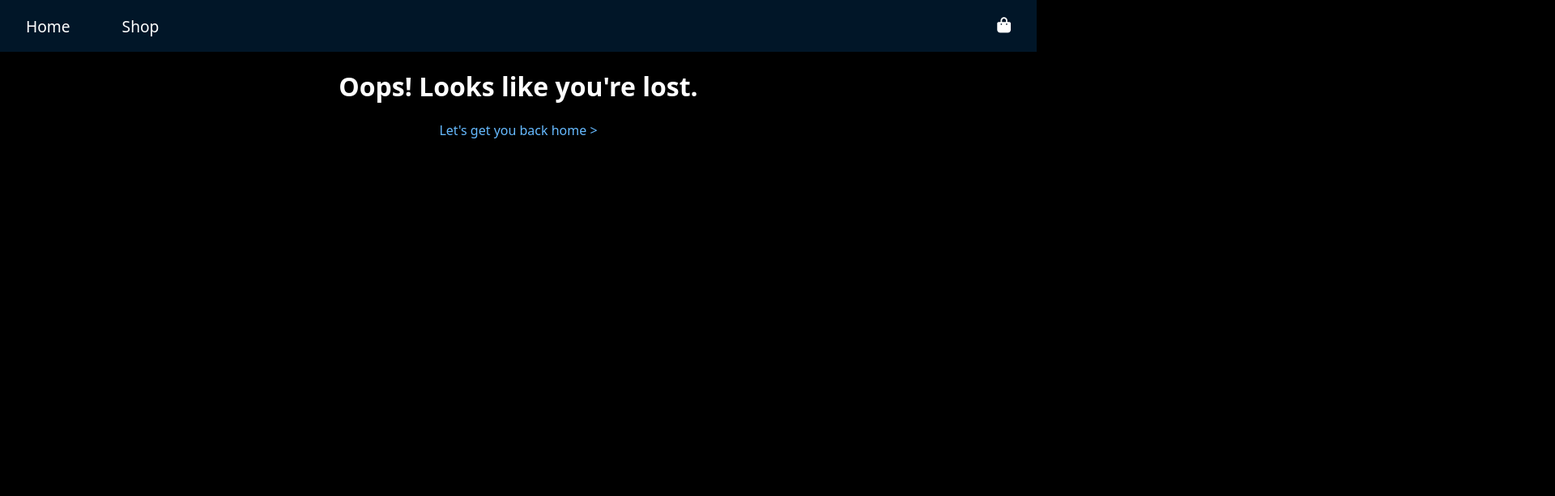
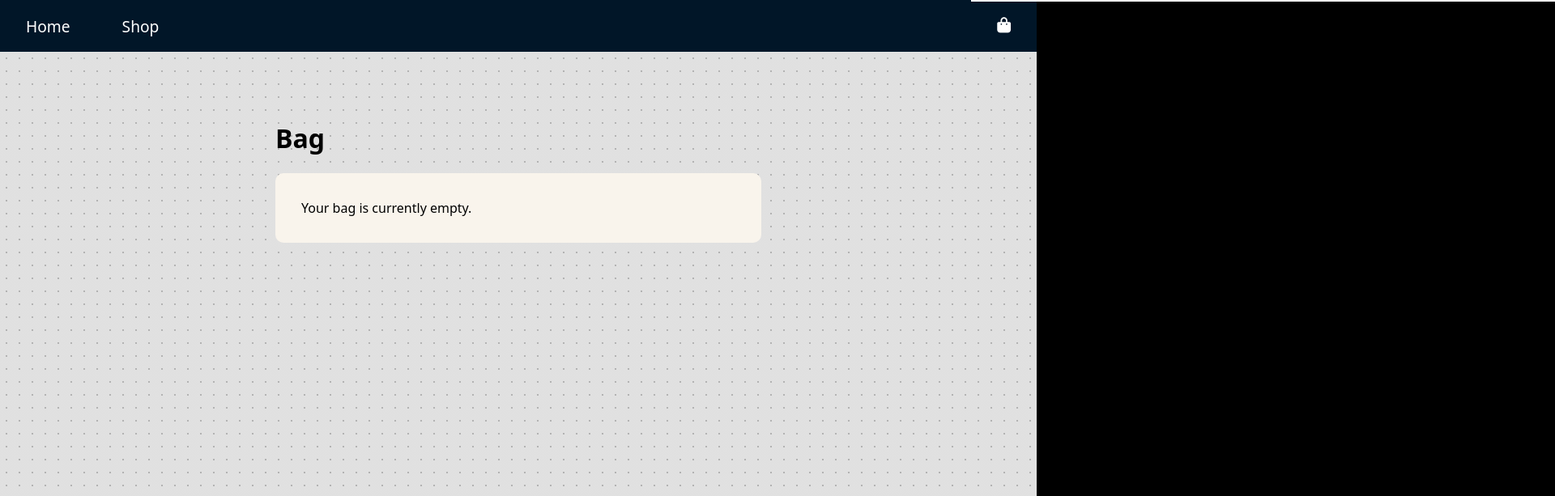
Before and after one commit to nguyenjessev/shopping-cart, a SvelteKit app: page /bag in a window 1280 px wide. Before the commit this address had no page. Shown: the top 613 px of the page at 81% size, 1920 px wide, since content can reach past the window. Built offline with nearby package versions, Linux system fonts and the light colour scheme.

Commit message:
Add adding items to bag

```diff
--- /dev/null
+++ b/src/lib/stores.js
@@ -0,0 +1,41 @@
+import { writable } from 'svelte/store';
+
+export const products = writable([
+  {
+    name: 'Model One',
+    price: 9999.99,
+    image: 'https://via.placeholder.com/400?text=Model+One',
+  },
+  {
+    name: 'Model Two',
+    price: 5999.99,
+    image: 'https://via.placeholder.com/400?text=Model+Two',
+  },
+  {
+    name: 'Model Three',
+    price: 7999.99,
+    image: 'https://via.placeholder.com/400?text=Model+Three',
+  },
+  {
+    name: 'Model Four',
+    price: 12999.99,
+    image: 'https://via.placeholder.com/400?text=Model+Four',
+  },
+  {
+    name: 'Model Five',
+    price: 1999.99,
+    image: 'https://via.placeholder.com/400?text=Model+Five',
+  },
+  {
+    name: 'Model Six',
+    price: 999.99,
+    image: 'https://via.placeholder.com/400?text=Model+Six',
+  },
+  {
+    name: 'Model Seven',
+    price: 2499.99,
+    image: 'https://via.placeholder.com/400?text=Model+Seven',
+  },
+]);
+
+export const bagItems = writable(new Map());
--- a/src/routes/+layout.svelte
+++ b/src/routes/+layout.svelte
@@ -15,8 +15,8 @@
   .container {
     display: flex;
     flex-direction: column;
-    max-height: 100vh;
-    max-height: 100dvh;
+    height: 100vh;
+    height: 100dvh;
     overflow: hidden;
   }
 </style>
--- a/src/routes/Navbar.svelte
+++ b/src/routes/Navbar.svelte
@@ -18,8 +18,8 @@
       <a href="/shop" class="nav-link">Shop</a>
     </li>
   </ul>
-  <div class:selected={$page.route.id === '/cart'}>
-    <a href="/cart" class="nav-link cart"
+  <div class:selected={$page.route.id === '/bag'}>
+    <a href="/bag" class="nav-link bag"
       ><i class="fa-solid fa-bag-shopping" /></a
     >
   </div>
--- /dev/null
+++ b/src/routes/bag/+page.svelte
@@ -0,0 +1,41 @@
+<script>
+  import { bagItems } from '$lib/stores.js';
+  import BagItem from './BagItem.svelte';
+</script>
+
+<div class="container">
+  <div class="content">
+    <h1>Bag</h1>
+    <div class="bag-items">
+      {#if !$bagItems.size}
+        Your bag is currently empty.
+      {:else}
+        {#each [...$bagItems] as bagItem}
+          <BagItem product={bagItem[0]} />
+        {/each}
+      {/if}
+    </div>
+  </div>
+</div>
+
+<style>
+  .container {
+    background: radial-gradient(hsl(0, 0%, 70%) 10%, hsl(0, 0%, 88%) 10%);
+    background-size: 2vmin 2vmin;
+    flex-grow: 1;
+    overflow: scroll;
+    padding: 8vmin 4vmin;
+  }
+
+  .content {
+    color: black;
+    margin: 0 auto;
+    max-width: 600px;
+  }
+
+  .bag-items {
+    background: hsl(40, 50%, 95%);
+    border-radius: 10px;
+    padding: 2rem;
+  }
+</style>
--- /dev/null
+++ b/src/routes/bag/BagItem.svelte
@@ -0,0 +1,13 @@
+<script>
+  import { bagItems } from '$lib/stores.js';
+
+  export let product;
+</script>
+
+<div>
+  {product.name}
+</div>
+
+<div>
+  {$bagItems.get(product)}
+</div>
--- a/src/routes/cart/+page.svelte
+++ /dev/null
@@ -1 +0,0 @@
-<h1>Hello, cart!</h1>
--- a/src/routes/shop/+page.svelte
+++ b/src/routes/shop/+page.svelte
@@ -1,59 +1,21 @@
 <script>
   import ProductTile from './ProductTile.svelte';
-
-  const products = [
-    {
-      name: 'Model One',
-      price: 9999.99,
-      image: 'https://via.placeholder.com/400?text=Model+One',
-      id: Symbol('Model One'),
-    },
-    {
-      name: 'Model Two',
-      price: 5999.99,
-      image: 'https://via.placeholder.com/400?text=Model+Two',
-      id: Symbol('Model Two'),
-    },
-    {
-      name: 'Model Three',
-      price: 7999.99,
-      image: 'https://via.placeholder.com/400?text=Model+Three',
-      id: Symbol('Model Three'),
-    },
-    {
-      name: 'Model Four',
-      price: 12999.99,
-      image: 'https://via.placeholder.com/400?text=Model+Four',
-      id: Symbol('Model Four'),
-    },
-    {
-      name: 'Model Five',
-      price: 1999.99,
-      image: 'https://via.placeholder.com/400?text=Model+Five',
-      id: Symbol('Model Five'),
-    },
-    {
-      name: 'Model Six',
-      price: 999.99,
-      image: 'https://via.placeholder.com/400?text=Model+Six',
-      id: Symbol('Model Six'),
-    },
-    {
-      name: 'Model Seven',
-      price: 2499.99,
-      image: 'https://via.placeholder.com/400?text=Model+Seven',
-      id: Symbol('Model Seven'),
-    },
-  ];
+  import { products, bagItems } from '$lib/stores.js';
 
   const addToCart = (product) => {
-    alert(product);
+    bagItems.update((bag) => {
+      if (!bag.has(product)) bag.set(product, 0);
+
+      bag.set(product, bag.get(product) + 1);
+
+      return bag;
+    });
   };
 </script>
 
 <div class="container">
   <div class="product-grid">
-    {#each products as product}
+    {#each $products as product}
       <ProductTile {...product} on:addToCart={() => addToCart(product)} />
     {/each}
   </div>
@@ -63,6 +25,7 @@
   .container {
     background: radial-gradient(hsl(0, 0%, 70%) 10%, hsl(0, 0%, 88%) 10%);
     background-size: 2vmin 2vmin;
+    flex-grow: 1;
     overflow: scroll;
     padding: 8vmin 4vmin;
   }
```
